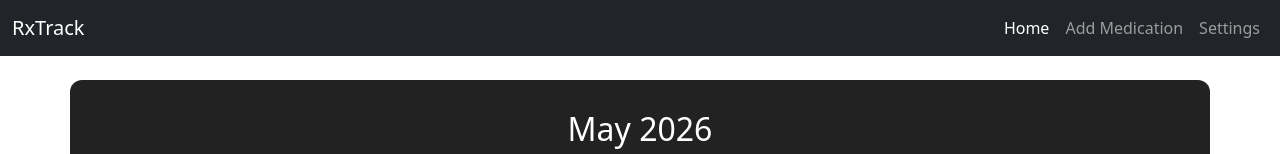
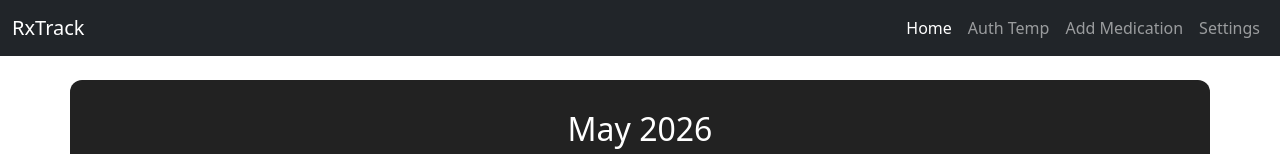
Before and after one commit to DUKTURL/CSCI-313-Final-Project, an Angular app: page / in a window 1280 px wide. Shown: the top 154 px of the page. Built offline with nearby package versions, Linux system fonts and the light colour scheme.

Commit message:
added temp auth to nav bar

```diff
--- a/src/app/app.html
+++ b/src/app/app.html
@@ -1,12 +1,21 @@
 <nav class="navbar navbar-expand-lg navbar-dark bg-dark">
   <div class="container-fluid">
     <a class="navbar-brand" href="#">RxTrack</a>
-    <button class="navbar-toggler" type="button" data-bs-toggle="collapse" data-bs-target="#navbarNavAltMarkup" aria-controls="navbarNavAltMarkup" aria-expanded="false" aria-label="Toggle navigation">
+    <button
+      class="navbar-toggler"
+      type="button"
+      data-bs-toggle="collapse"
+      data-bs-target="#navbarNavAltMarkup"
+      aria-controls="navbarNavAltMarkup"
+      aria-expanded="false"
+      aria-label="Toggle navigation"
+    >
       <span class="navbar-toggler-icon"></span>
     </button>
     <div class="collapse navbar-collapse" id="navbarNavAltMarkup">
       <div class="navbar-nav ms-auto">
         <a class="nav-link active" aria-current="page" href="#">Home</a>
+        <a class="nav-link" href="/auth">Auth Temp</a>
         <a class="nav-link" href="#">Add Medication</a>
         <a class="nav-link" href="#">Settings</a>
       </div>
```
